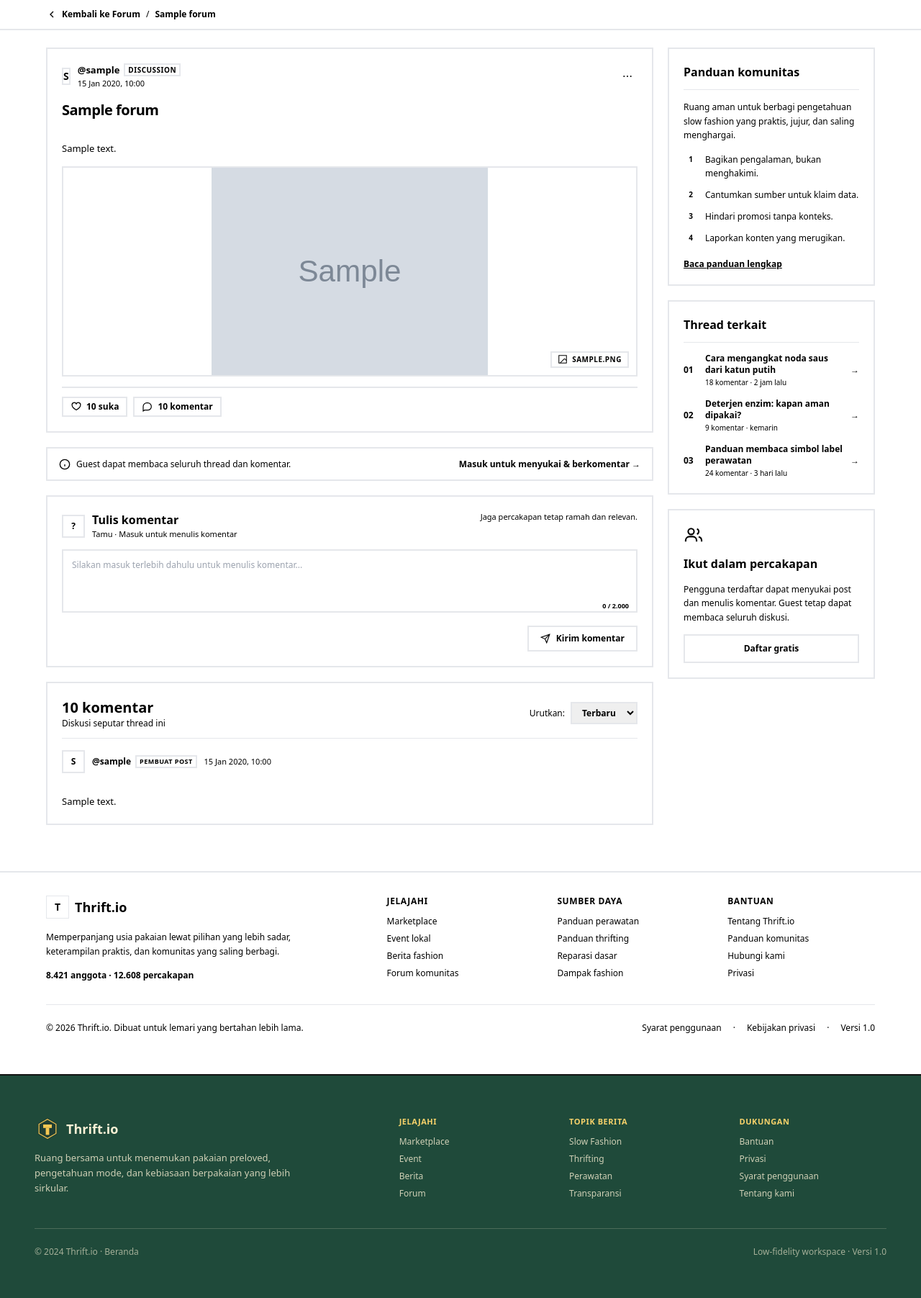
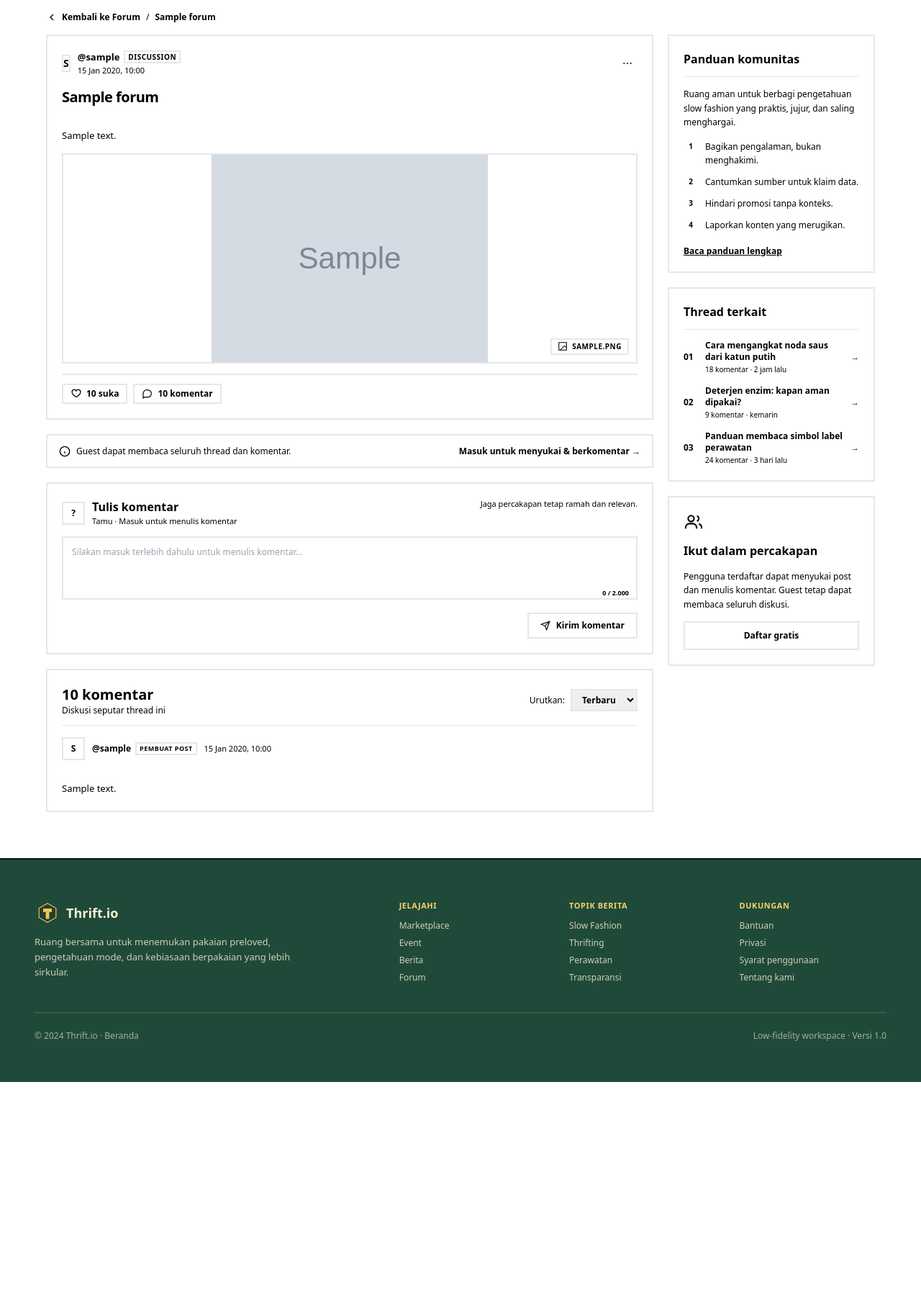
Before and after one commit to Kelompok-8-PBP-Kelas-F/pbp-kel-8, a Django app: page /forum/00000000-0000-0000-0000-000000000001/ in a window 1280 px wide. Shown: the part 65-1868 px from the top of the page at 72% size. After the commit the page ends 1568 px from the top, so only its background shows below. Run offline with Django 5.2, Linux system fonts and the light colour scheme; tables that the repository leaves empty hold one stand-in row (values such as "Sample post"); grey boxes marked "Sample" are stand-in pictures; some libraries are stand-ins or nearby versions.

Commit message:
feat(forum): fix layout

```diff
--- a/templates/pages/forum/forum_detail.html
+++ b/templates/pages/forum/forum_detail.html
@@ -7,7 +7,7 @@
 {% block content %}
 <main id="main-content" class="forum-detail-page w-full bg-background font-main text-foreground min-h-screen">
   <!-- Top Navigation / Breadcrumbs -->
-  <section class="border-b-2 border-line bg-background px-4 py-3 sm:px-6 lg:px-8">
+  <section class="bg-background px-4 pt-4 pb-1 sm:px-6 lg:px-8">
     <div class="mx-auto flex w-full max-w-6xl items-center">
       <nav aria-label="Breadcrumb" class="flex min-w-0 items-center gap-2 text-xs">
         <a href="{% url 'forum:forum_main' %}" class="inline-flex shrink-0 items-center gap-1.5 font-bold text-foreground transition-colors hover:text-accent">
@@ -21,7 +21,7 @@
   </section>
 
   <!-- Content Layout -->
-  <section class="px-4 py-6 sm:px-6 lg:px-8">
+  <section class="px-4 pt-3 pb-10 sm:px-6 lg:px-8">
     <div class="mx-auto grid w-full max-w-6xl min-w-0 grid-cols-1 items-start gap-5 lg:grid-cols-[minmax(0,1fr)_18rem]">
 
       <!-- Left Column: Post and Comments -->
@@ -351,68 +351,7 @@
     </div>
   </section>
 
-  <!-- Community Footer (matching mockup exactly with Thrift.io palette) -->
-  <footer class="mt-10 border-t-2 border-line bg-hero text-hero-foreground px-4 py-8 sm:px-6 lg:px-8">
-    <div class="mx-auto flex w-full max-w-6xl flex-col gap-8">
-      <div class="grid grid-cols-1 gap-8 sm:grid-cols-2 lg:grid-cols-5">
-        <div class="flex flex-col gap-4 lg:col-span-2">
-          <div class="flex items-center gap-2">
-            <div class="size-8 bg-surface text-foreground font-heading font-bold text-sm grid place-items-center border border-line">
-              T
-            </div>
-            <span class="font-heading text-lg font-bold text-hero-foreground">Thrift.io</span>
-          </div>
-          <p class="max-w-sm text-xs leading-relaxed text-hero-foreground/80">
-            Memperpanjang usia pakaian lewat pilihan yang lebih sadar, keterampilan praktis, dan komunitas yang saling berbagi.
-          </p>
-          <p class="text-xs font-semibold text-hero-accent">
-            8.421 anggota &middot; 12.608 percakapan
-          </p>
-        </div>
 
-        <div class="flex flex-col gap-3">
-          <h4 class="text-xs font-bold uppercase tracking-wider text-hero-accent">Jelajahi</h4>
-          <ul class="flex flex-col gap-2 text-xs text-hero-foreground/80">
-            <li><a href="#" class="hover:text-hero-accent transition-colors">Marketplace</a></li>
-            <li><a href="#" class="hover:text-hero-accent transition-colors">Event lokal</a></li>
-            <li><a href="#" class="hover:text-hero-accent transition-colors">Berita fashion</a></li>
-            <li><a href="{% url 'forum:forum_main' %}" class="hover:text-hero-accent transition-colors">Forum komunitas</a></li>
-          </ul>
-        </div>
-
-        <div class="flex flex-col gap-3">
-          <h4 class="text-xs font-bold uppercase tracking-wider text-hero-accent">Sumber Daya</h4>
-          <ul class="flex flex-col gap-2 text-xs text-hero-foreground/80">
-            <li><a href="#" class="hover:text-hero-accent transition-colors">Panduan perawatan</a></li>
-            <li><a href="#" class="hover:text-hero-accent transition-colors">Panduan thrifting</a></li>
-            <li><a href="#" class="hover:text-hero-accent transition-colors">Reparasi dasar</a></li>
-            <li><a href="#" class="hover:text-hero-accent transition-colors">Dampak fashion</a></li>
-          </ul>
-        </div>
-
-        <div class="flex flex-col gap-3">
-          <h4 class="text-xs font-bold uppercase tracking-wider text-hero-accent">Bantuan</h4>
-          <ul class="flex flex-col gap-2 text-xs text-hero-foreground/80">
-            <li><a href="#" class="hover:text-hero-accent transition-colors">Tentang Thrift.io</a></li>
-            <li><a href="#" class="hover:text-hero-accent transition-colors">Panduan komunitas</a></li>
-            <li><a href="#" class="hover:text-hero-accent transition-colors">Hubungi kami</a></li>
-            <li><a href="#" class="hover:text-hero-accent transition-colors">Privasi</a></li>
-          </ul>
-        </div>
-      </div>
-
-      <div class="flex flex-col sm:flex-row items-center justify-between gap-4 border-t border-hero-foreground/20 pt-6 text-xs text-hero-foreground/70">
-        <p>&copy; 2026 Thrift.io. Dibuat untuk lemari yang bertahan lebih lama.</p>
-        <div class="flex flex-wrap items-center gap-4">
-          <a href="#" class="hover:text-hero-accent transition-colors">Syarat penggunaan</a>
-          <span>&middot;</span>
-          <a href="#" class="hover:text-hero-accent transition-colors">Kebijakan privasi</a>
-          <span>&middot;</span>
-          <span>Versi 1.0</span>
-        </div>
-      </div>
-    </div>
-  </footer>
 </main>
 
 {% if can_manage %}
```
